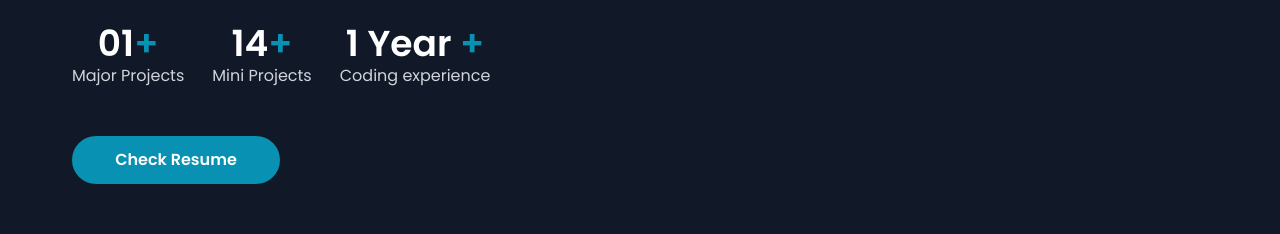
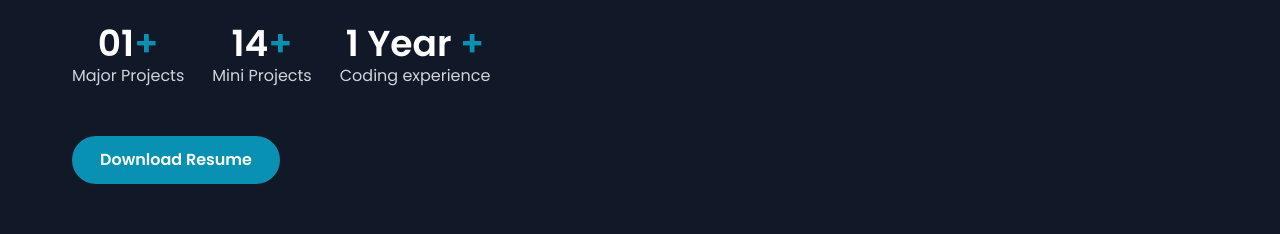
Before and after one commit to Naeemu11ah/myPortfolio, a React app: page / in a window 1280 px wide. Shown: the part 1140-1374 px from the top of the page. Built offline with nearby package versions, Linux system fonts and the light colour scheme; the HTML template or start-up script is replaced by a standard one.

Commit message:
changed resume path

```diff
--- a/src/components/About.jsx
+++ b/src/components/About.jsx
@@ -45,10 +45,12 @@ export default function About() {
               <br />
               <br />
               <a
-                href="https://drive.google.com/file/d/1d-tHHJE2Vat8nDrZD5_vseS94xaxw4Rj/view?usp=drivesdk"
+                href="/Naeemullah_resume.pdf"
+                download
+                aria-label="Download resume"
                 className="btn-primary w-52 flex justify-center"
               >
-                Check Resume
+                Download Resume
               </a>
             </div>
           </div>
```
Also changed, not shown: 6 other files (tests, documents, lock files or other folders).
